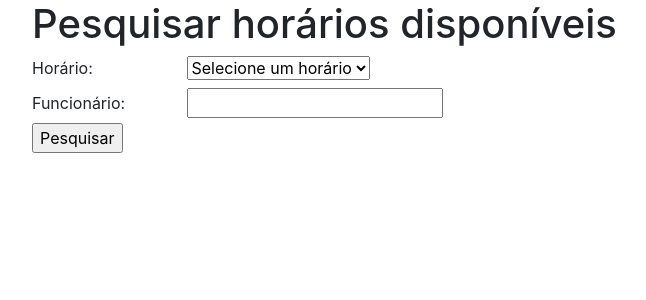
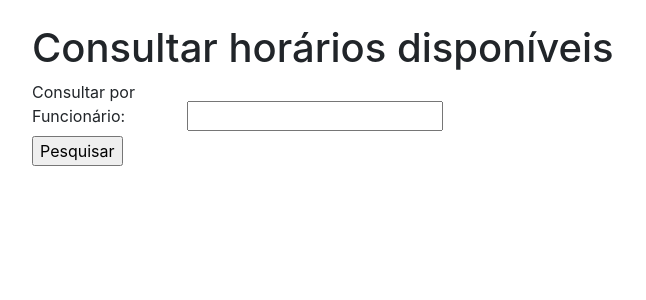
Before and after one commit to ThiSo/SalaoOnline, a Flask app: page /search in a window 1280 px wide. Shown: the part 66-366 px from the top of the page, without its empty margins (53-699 px from the left). Run offline with Flask 3, Linux system fonts and the light colour scheme; some libraries are stand-ins or nearby versions.

Commit message:
Pesquisa por funcionário

```diff
--- a/SalaoOnline/website/templates/__init__.py
+++ b/SalaoOnline/website/templates/__init__.py
@@ -20,7 +20,7 @@ def create_app():
     app.register_blueprint(views, url_prefix='/')
     app.register_blueprint(auth, url_prefix='/')
 
-    from .models import User, Note
+    from .models import User, Schedule
 
     with app.app_context():
         db.create_all()
--- a/SalaoOnline/website/templates/base.html
+++ b/SalaoOnline/website/templates/base.html
@@ -46,12 +46,12 @@
           {% if user.is_authenticated %}
             {% if user.type == 'C' %}
               <a class="nav-item nav-link" id="client_page" href="/client_page">Client page</a>
-              <a class="nav-item nav-link" id="search" href="/search">Pesquisar Horarios</a>
             {% elif user.type == 'F' %}
               <a class="nav-item nav-link" id="employee_page" href="/employee_page">Employee page</a>
             {% else %}
               <a class="nav-item nav-link" id="manager_page" href="/manager_page">Manager page</a>
             {% endif %}
+            <a class="nav-item nav-link" id="search" href="/search">Consultar Horarios</a>
             <a class="nav-item nav-link" id="logout" href="/logout">Logout</a>
           {% else %}
             <a class="nav-item nav-link" id="login" href="/login">Login</a>
--- a/SalaoOnline/website/templates/client_page.html
+++ b/SalaoOnline/website/templates/client_page.html
@@ -4,8 +4,5 @@
 
 <br>
 <h1 align="center"> Client Page </h1>
-<div align="right">
-    <input type="text" placeholder="Search..">
-</div>
 
 {% endblock %}
--- a/SalaoOnline/website/templates/search.html
+++ b/SalaoOnline/website/templates/search.html
@@ -2,8 +2,10 @@
 
 {% block content %}
 
-<h1>Pesquisar horários disponíveis</h1>
+<br>
+<h1>Consultar horários disponíveis</h1>
 <form action="/search" method="post">
+    <!--
     <label for="horario">Horário:</label>
     <select name="horario" id="horario" required>
         <option value="">Selecione um horário</option>
@@ -13,11 +15,19 @@
             {% endfor %}
         {% endfor %}
     </select><br>
+    -->
 
-    <label for="funcionario">Funcionário:</label>
+    <label for="funcionario">Consultar por Funcionário:</label>
     <input type="text" name="funcionario" id="funcionario" required><br>
 
     <input type="submit" value="Pesquisar">
+
+    <u1 class="list-group list-group-flush">
+        <br>
+        {% for schedule in schedules %}
+            <li class="list-group list-group-item"> Horário: {{ schedule.data}} - Funcionário: {{ employee }} </li>
+        {% endfor %}
+    </u1>
 </form>
 
 {% endblock %}
--- a/SalaoOnline/website/templates/sign_up.html
+++ b/SalaoOnline/website/templates/sign_up.html
@@ -7,6 +7,10 @@
     <div class="form group">
         <label for="firstname">Name:</label>
         <input type="text" class="form control" id="name" name="name" placeholder="Enter your name"/>
+    </div>
+    <div class="form group">
+        <label for="firstname">Age:</label>
+        <input type="text" class="form control" id="age" name="age" placeholder="Enter your age"/>
     </div>
     <div class="form group">
         <label for="email">Email Adress:</label>
--- a/SalaoOnline/website/templates/views.py
+++ b/SalaoOnline/website/templates/views.py
@@ -1,8 +1,7 @@
-from flask import Blueprint, render_template, request, flash, jsonify
+from flask import Blueprint, render_template, request, flash
 from flask_login import login_required, current_user
-from .models import Note
+from .models import User, Schedule
 from . import db
-import json
 
 views = Blueprint('views', __name__)
 
@@ -13,7 +12,20 @@ def home():
 
 @views.route('/search', methods=['GET', 'POST'])
 def search():
-    return render_template('search.html', user=current_user)
+    if request.method == 'POST':
+        # horario = request.form.get('horario')
+        funcionario_pesquisado = request.form.get('funcionario')
+
+        funcionarios = User.query.filter_by(type='F').all()
+        for funcionario in funcionarios:
+            if funcionario.name == funcionario_pesquisado:
+                horarios_disponiveis = Schedule.query.filter_by(user_id=funcionario.id).all()
+                return render_template('search.html', user=current_user, employee=funcionario_pesquisado, schedules=horarios_disponiveis)
+            else:
+                flash('Funcionario inexistente!', category='error')
+                return render_template('search.html', user=current_user)
+    else:
+        return render_template('search.html', user=current_user)
 
 """
 Formato que search deve seguir
```
Also changed, not shown: SalaoOnline/website/templates/auth.py (+5 -2 lines), SalaoOnline/website/templates/models.py (+6 -5 lines), SalaoOnline/instance/database.db.
